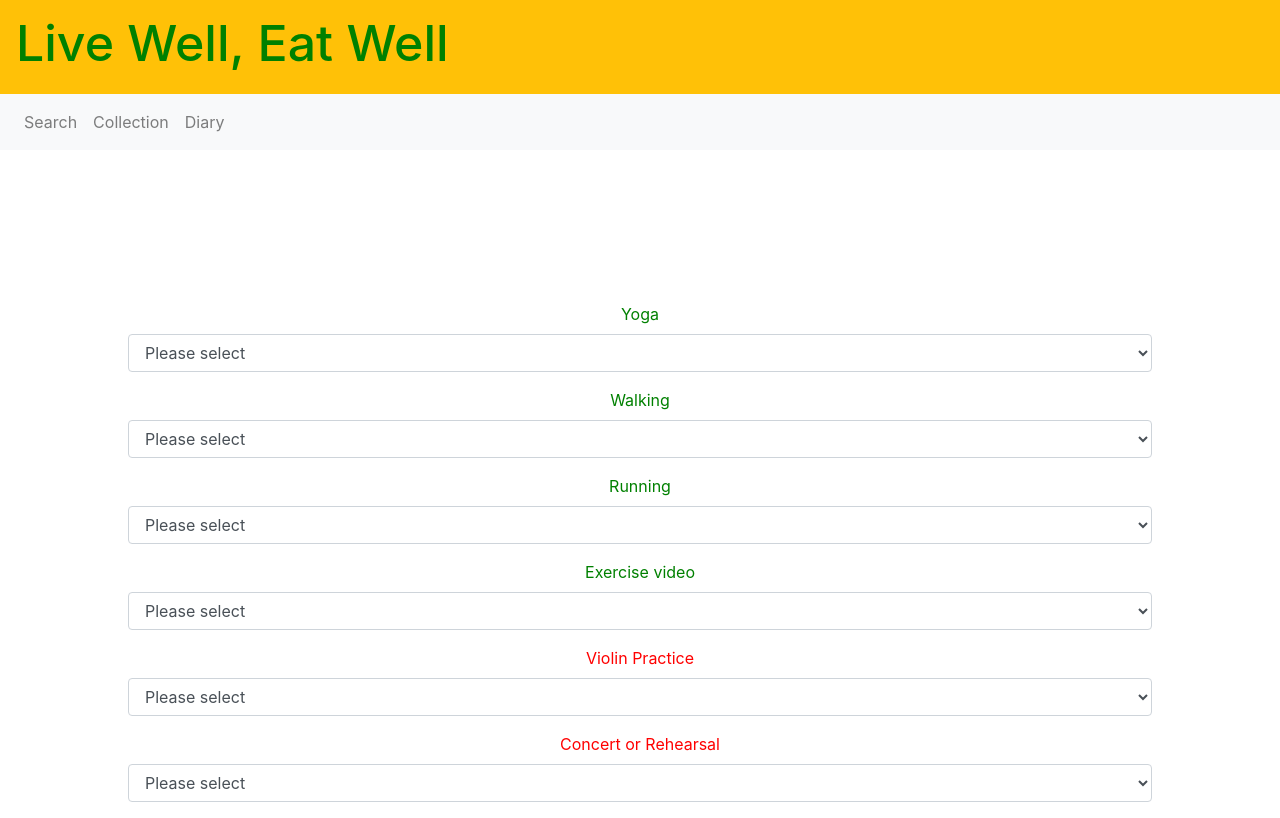
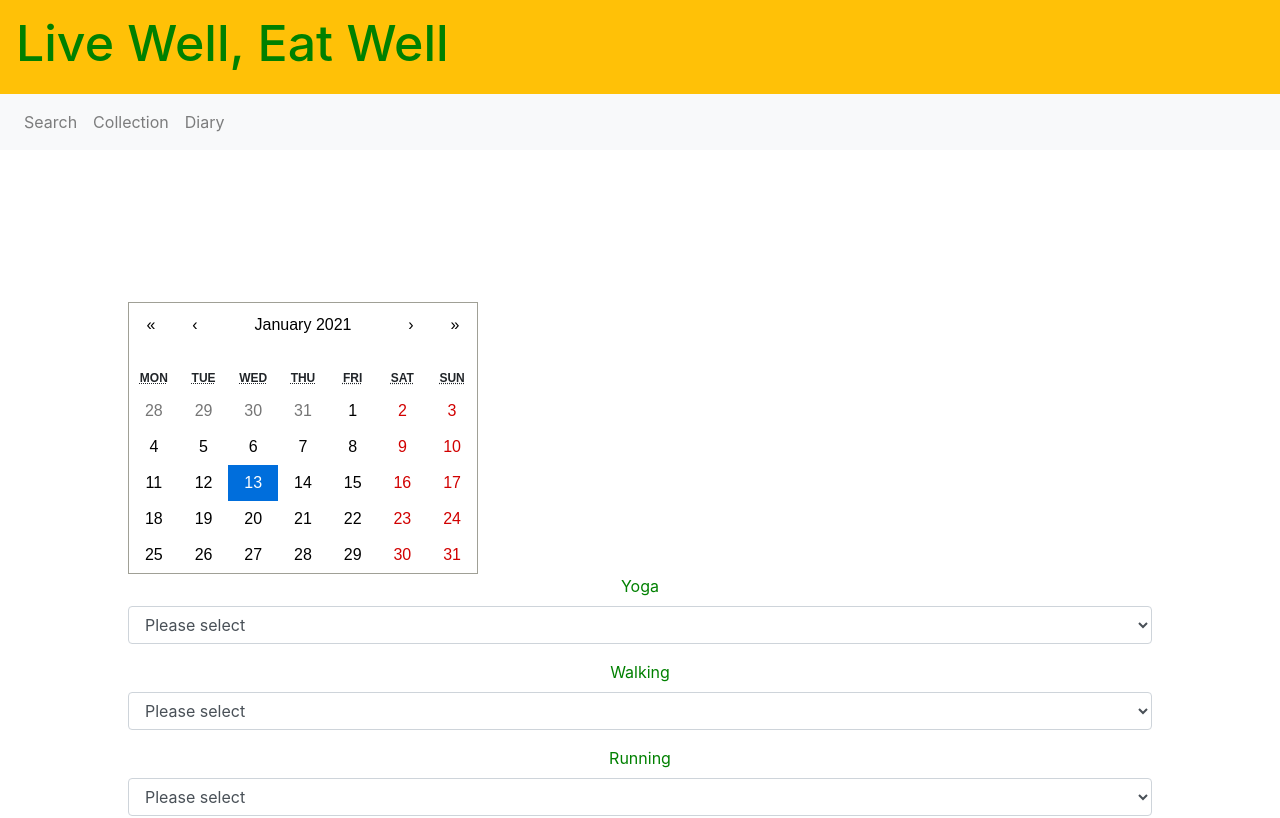
Before and after one commit to Joanne0330/MERN_LiveWellEatWell, a React (Create React App) app in the folder client/: page /diary-form in a window 1280 px wide. Shown: the top 818 px of the page. Built offline with nearby package versions, Linux system fonts and the light colour scheme; no server answers.

Commit message:
scoring system for form, and calendar incorporated

```diff
--- a/client/src/components/layout/DiaryForm.js
+++ b/client/src/components/layout/DiaryForm.js
@@ -1,9 +1,12 @@
 import React, {useState} from 'react';
 import Form from 'react-bootstrap/Form';
 import Button from 'react-bootstrap/Button';
+import Calendar from 'react-calendar';
+import 'react-calendar/dist/Calendar.css'
 
 
 const DiaryForm = () => {
+    const [date, setDate] = useState(new Date());
     const [yoga, setYoga] = useState("")
     const [walk, setWalk] = useState("")
     const [run, setRun] = useState("")
@@ -13,17 +16,47 @@ const DiaryForm = () => {
     const [coding, setCoding] = useState("")
     const [teaching, setTeaching] = useState("")
 
+
     const onSubmit = e => {
         e.preventDefault();
-
+        console.log(date);
         console.log({yoga, walk, run, video})
         console.log({violin, music})
         console.log({coding, teaching})
+
+        let physicalScore = 0;
+        let musicScore = 0;
+        let workScore = 0;
+
+        //physical
+        yoga === "30" ? physicalScore += 3 : yoga === "60" ? physicalScore += 6 : physicalScore += 0;
+        walk === "30" ? physicalScore += 3 : walk === "60" ? physicalScore += 6 : walk === "120" ? physicalScore += 10 : physicalScore += 0;
+        run === "20" ? physicalScore += 7 : run === "30" ? physicalScore += 10 : physicalScore += 0;
+        video === "20" ? physicalScore += 7 : run === "30" ? physicalScore += 10 : physicalScore += 0;
+
+        //music
+        violin === "90" ? musicScore += 6.5 : violin === "120" ? musicScore += 10 : musicScore += 0;
+        music === "90" ? musicScore += 5 : music === "120" ? musicScore += 10 : musicScore += 0;
+        //work
+        coding === "half" ? workScore += 5 : coding === "full" ? workScore += 10 : workScore += 0;
+        teaching === "small" ? workScore += 3 : teaching === "large" ? workScore += 9 : workScore += 0;
+
+        console.log(musicScore)
+        console.log(physicalScore)
+        console.log(workScore)
+
+
 
     }
     return (
         <div style={{padding: '8rem'}}>
             <Form onSubmit={e => onSubmit(e)} >
+                <div style={{display: 'center'}}>
+                    <Calendar
+                        onChange={setDate}
+                        value={date}
+                    />
+                </div>
                 <Form.Group controlId="yoga" onChange={e => setYoga(e.target.value)}>
                     <Form.Label style={{color: '#008000'}}>Yoga</Form.Label>
                     <Form.Control as="select">
@@ -45,7 +78,7 @@ const DiaryForm = () => {
                     </Form.Control>
                 </Form.Group>
 
-                <Form.Group controlId="running" onChange={e => setRun(e.target.value)}>
+                <Form.Group controlId="run" onChange={e => setRun(e.target.value)}>
                     <Form.Label style={{color: '#008000'}}>Running</Form.Label>
                     <Form.Control as="select">
                         <option>Please select</option>
--- a/package.json
+++ b/package.json
@@ -26,6 +26,7 @@
     "express-validator": "^6.9.2",
     "jsonwebtoken": "^8.5.1",
     "mongoose": "^5.11.12",
+    "react-calendar": "^3.3.1",
     "request": "^2.88.2"
   },
   "devDependencies": {
```
Also changed, not shown: 2 other files (tests, documents, lock files or other folders).
